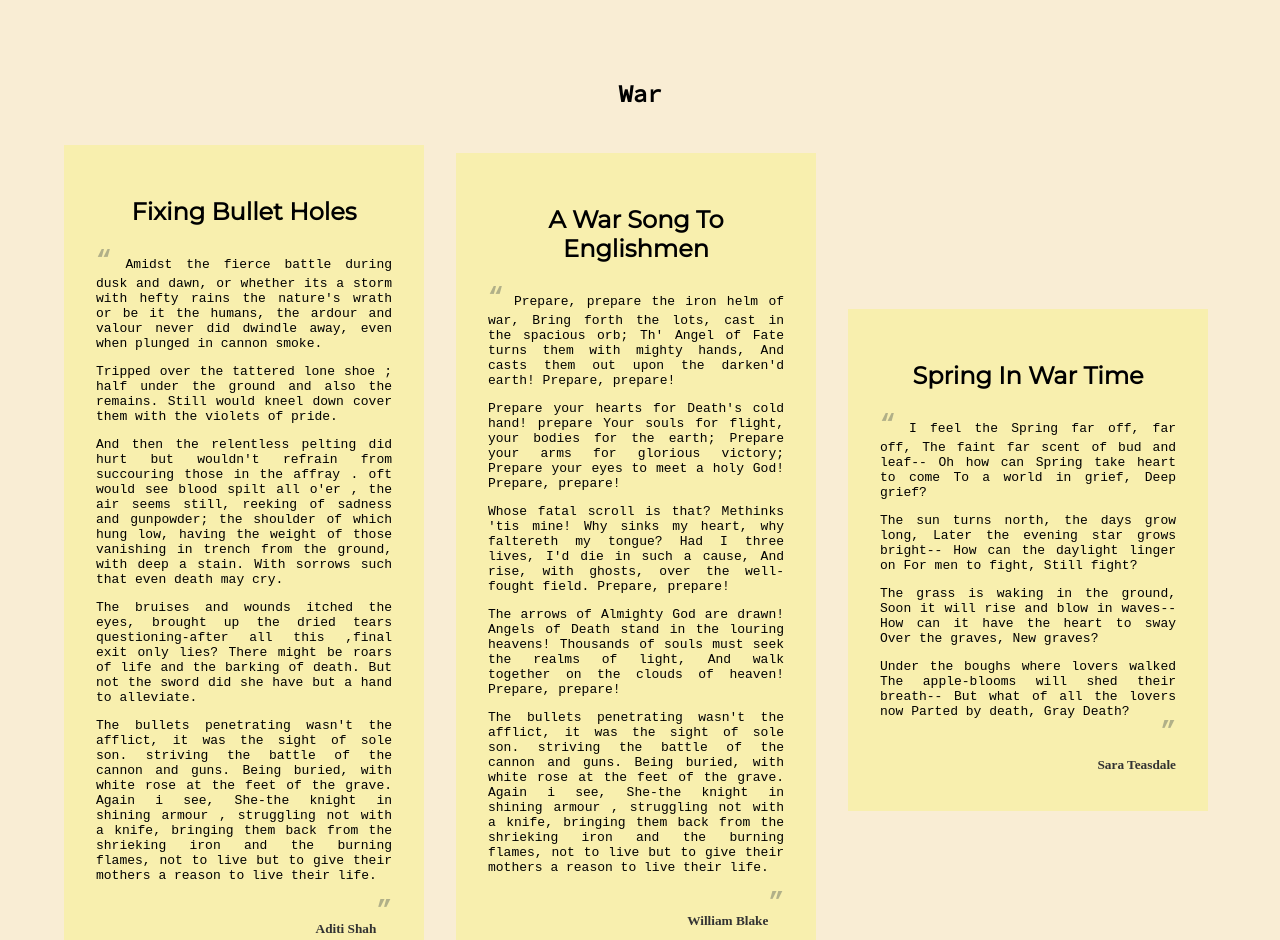
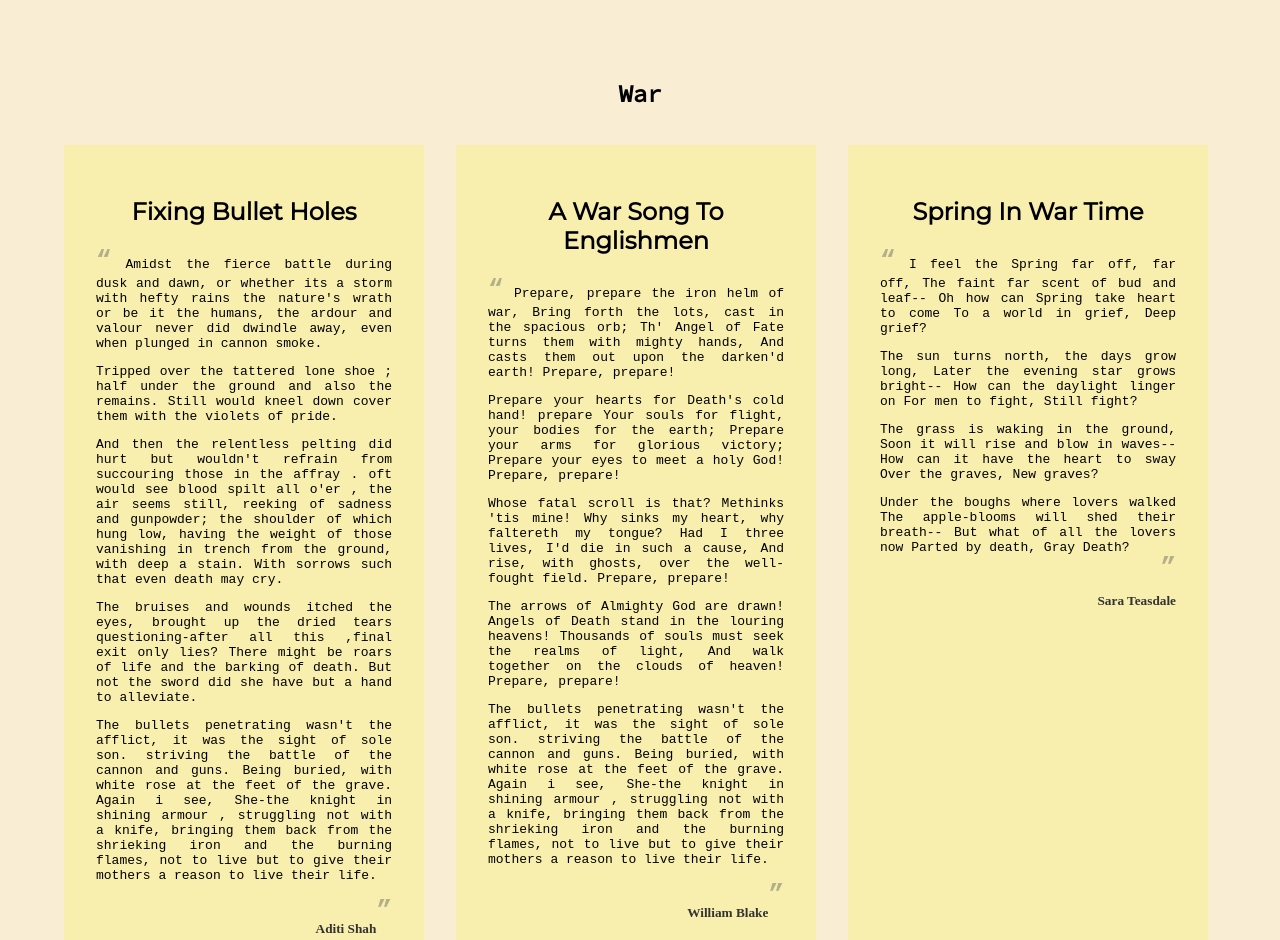
Before and after one commit to shreya-shah/shreya-shah, a plain HTML site: page WritersBlock/index.html in a window 1280 px wide. Shown: the part 1100-2040 px from the top of the page. Drawn offline with Linux system fonts and the light colour scheme.

Commit message:
Fixed some bugs

```diff
--- a/WritersBlock/css/index.css
+++ b/WritersBlock/css/index.css
@@ -294,6 +294,7 @@ input::placeholder{
     .war-genre,.science-fiction-genre{
         flex-direction: row;
         display:flex;
+        align-items: unset;
     }
 
     .war-item,.science-fiction-item{
```
